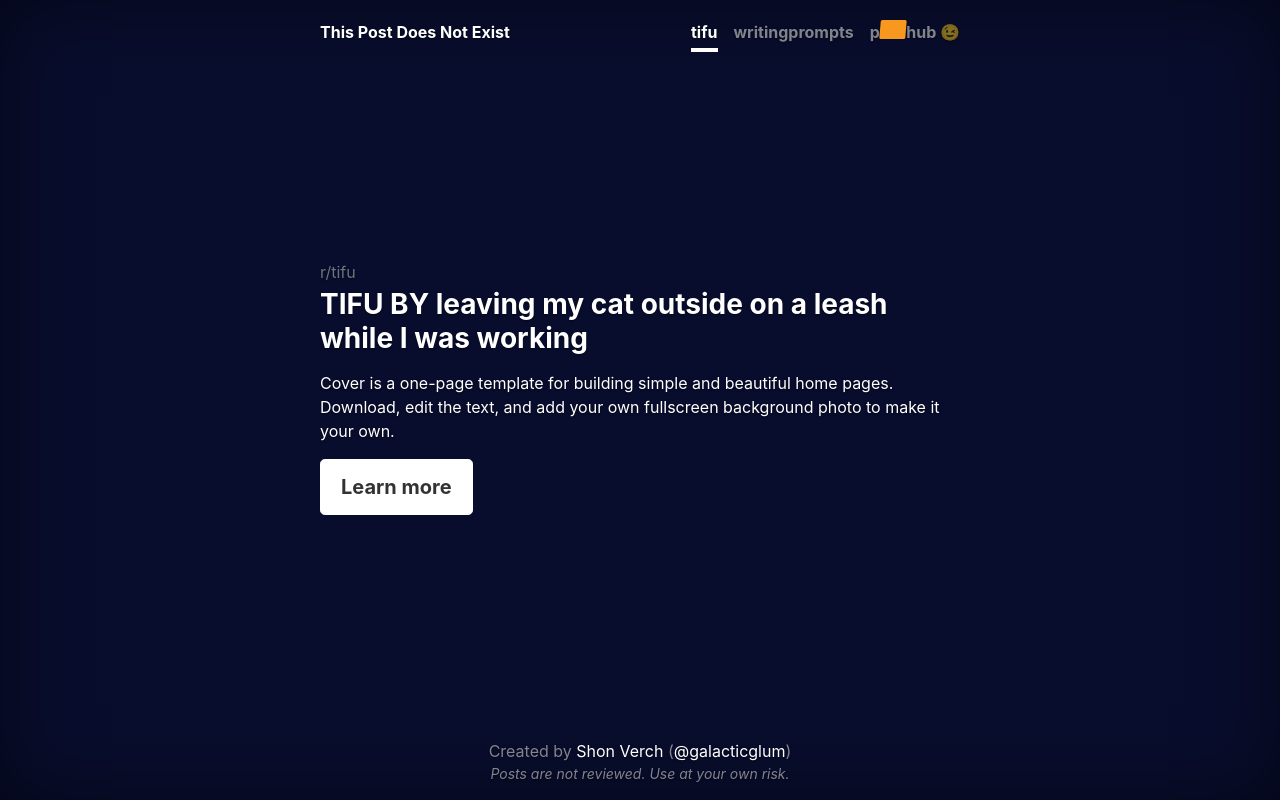
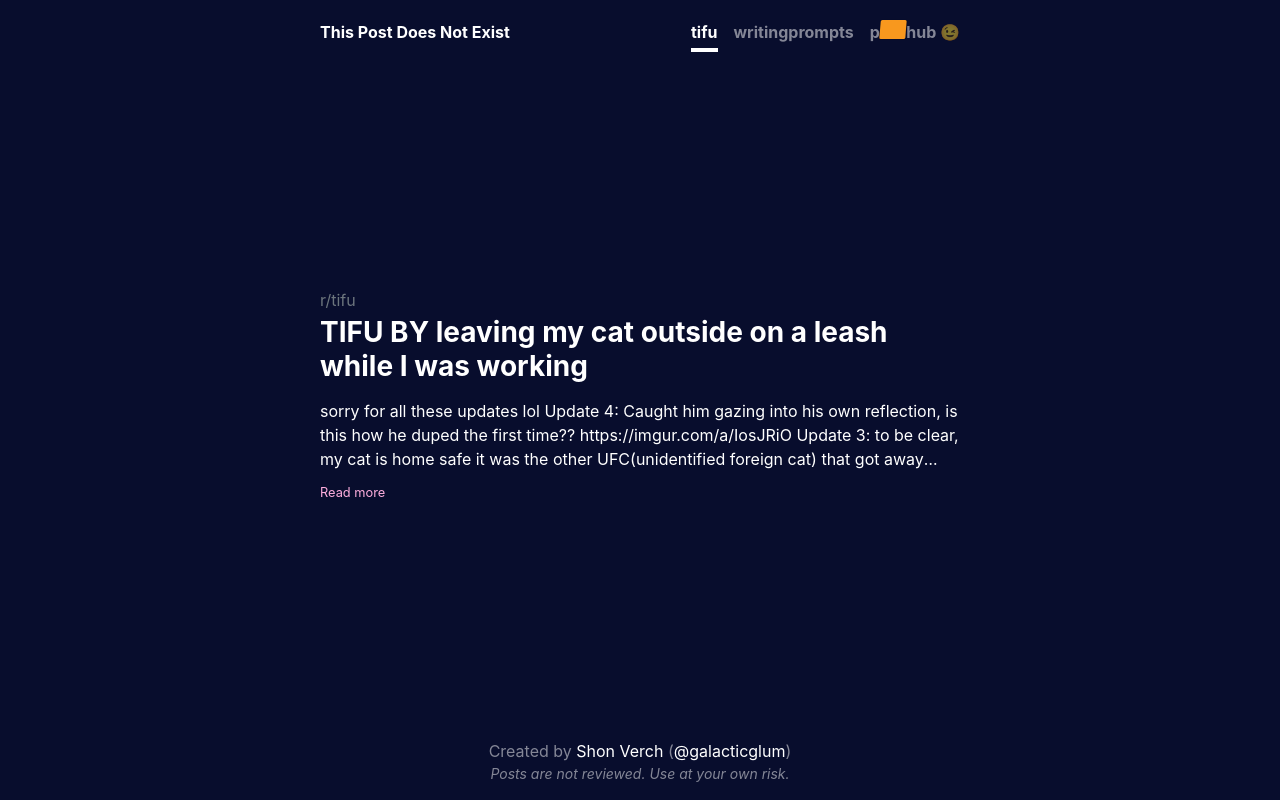
Before and after one commit to galacticglum/ai-redditor, a Python web app: template web_service/ai_redditor_service/templates/index.html in a window 1280 px wide. Run offline with Jinja, Linux system fonts and the light colour scheme; the template is opened without the code that fills it, so the values that code supplies are empty; some libraries are stand-ins or nearby versions.

Commit message:
Added text expansion/collapse to index

```diff
--- a/web_service/ai_redditor_service/static/css/index.css
+++ b/web_service/ai_redditor_service/static/css/index.css
@@ -49,8 +49,6 @@ body {
     display: -ms-flexbox;
     display: flex;
     color: #fff;
-    text-shadow: 0 .05rem .1rem rgba(0, 0, 0, .5);
-    box-shadow: inset 0 0 5rem rgba(0, 0, 0, .5);
 }
 
 .cover-container {
@@ -105,9 +103,6 @@ body {
 /*
 * Cover
 */
-.cover {
-    /* padding: 0 1.5rem; */
-}
 
 .cover .btn-lg {
     padding: .75rem 1.25rem;
@@ -153,3 +148,54 @@ body {
 .redacted-remove-hover span:after {
     background: none;
 }
+
+.text-link {
+    color: #feaede !important;
+    cursor: pointer;
+}
+
+.text-link:hover, .text-link:active {
+    color: #f9f871 !important;
+    text-decoration: none;
+}
+
+/* Truncate utilities */
+.truncate-line {
+    overflow: hidden;
+    display: -webkit-box;
+    -webkit-line-clamp: 1;
+    -webkit-box-orient: vertical;
+    -webkit-box-pack: end;
+  }
+
+.truncate-block-2 {
+  overflow: hidden;
+  display: -webkit-box;
+  -webkit-line-clamp: 2;
+  -webkit-box-orient: vertical;
+}
+
+
+.truncate-block-3 {
+  overflow: hidden;
+  display: -webkit-box;
+  -webkit-line-clamp: 3;
+  -webkit-box-orient: vertical;
+  -webkit-box-pack: end;
+}
+
+.truncate-block-4 {
+    overflow: hidden;
+    display: -webkit-box;
+    -webkit-line-clamp: 4;
+    -webkit-box-orient: vertical;
+    -webkit-box-pack: end;
+}
+
+.truncate-block-5 {
+    overflow: hidden;
+    display: -webkit-box;
+    -webkit-line-clamp: 5;
+    -webkit-box-orient: vertical;
+    -webkit-box-pack: end;
+}
--- a/web_service/ai_redditor_service/static/js/index.js
+++ b/web_service/ai_redditor_service/static/js/index.js
@@ -1,5 +1,28 @@
-$(function() {
+$(document).ready(function() {
     $('.redacted').hover(function() {
         $('.redacted').toggleClass('redacted-remove-hover');
-    })
-})
+    });
+
+    $('#collapse-toggle').on('click', function(e) {
+        // Toggling truncation works by changing the display CSS attribute.
+        var expanded = $('#collapse-toggle').data('expanded');
+        if (expanded === undefined) {
+            expanded = false;
+        }
+
+        expanded = !expanded;
+        const expandTargetElement = $($('#collapse-toggle').data('expand-target'));
+        const expandLabelElement = $($('#collapse-toggle').data('expand-label-target'));
+        if (expanded) {
+            expandTargetElement.addClass('d-block');
+            expandLabelElement.text('Read less');
+        } else {
+            expandTargetElement.removeClass('d-block');
+            expandLabelElement.text('Read more');
+        }
+
+        // Toggle padding on the footer
+        $('.mastfoot').toggleClass('pb-3');
+        $('#collapse-toggle').data('expanded', expanded)
+    });
+});
--- a/web_service/ai_redditor_service/templates/index.html
+++ b/web_service/ai_redditor_service/templates/index.html
@@ -28,6 +28,7 @@
     <link rel="stylesheet" href="../static/css/index.css">
 
     <style>
+        /* Page specific styling. */
         html,
         body {
             height: 100%;
@@ -35,7 +36,7 @@
         }
     </style>
 </head>
-<body class="text-center">
+<body>
     <div class="cover-container d-flex w-100 h-100 p-3 mx-auto flex-column">
         <header class="masthead mb-auto">
             <div class="inner">
@@ -48,21 +49,68 @@
             </div>
         </header>
 
-        <main role="main" class="inner cover text-left">
+        <main role="main" class="py-5">
             <p class="text-muted mb-1">r/tifu</p>
             <h3 class="font-weight-bold mb-3">TIFU BY leaving my cat outside on a leash while I was working</h3>
-            <p>
-                Cover is a one-page template for building simple and beautiful home pages. Download, edit
-                the text, and add your own fullscreen background photo to make it your own.
+            <p class="truncate-block-3 mb-2" id="post-body">
+                sorry for all these updates lol
+
+                Update 4: Caught him gazing into his own reflection, is this how he duped the first time??
+
+                https://imgur.com/a/IosJRiO
+
+                Update 3: to be clear, my cat is home safe it was the other UFC(unidentified foreign cat) that got away
+
+                Update 2: I realize I fucked up leaving him outside unattended. I'll be building that little shit a catio as recommended!
+
+                Update: wow thank you everyone, I'm so glad you enjoyed my big cat debacle 😂. Due to all your sage like wisdom I'm waiting at the docs meow to get it checked! **Just got back from doctors, got a tetanus shot and some antibiotics, thank you everyone!!
+
+                Today I fucked up by leaving my cat outside. First off I'll start by a background on my fat fuck of a cat. He's an "indoor" cat but tries to get outside at every opportunity he can. I didn't want him to be an outdoor cat, so we compromised and he's an outdoor cat. In the past I have left him on a long lead and an easy break collar but he has since figured out that he is fat enough to jump off something and it'll easily break. I then moved to a harness, which he then realized that he just needs to back up out of it. Now I have that shit on so tight that he can't anymore(can still fit my fingers through it, worry not gentle souls).
+
+                Anyway, I figured I'd be nice and let him out for a bit while I was working down stairs. There I am on the phone with a customer who won't stop asking questions and I begin to hear screams of pure fucking death coming from my yard. I'm trying to get rid of my customer so I can get to my cat and figure out what unholy hell he got himself into. My customer keeps saying some random ass shit that he should have said way earlier as it wasn't even relevant anymore. So I'm like yep ok yep trying to get rid of him and also nervous he can hear the fucking shit show in the background.
+
+                Finally I get that fek off the line and race upstairs thinking my cat jumped the fence and was now dangling from the line (I always have it shorter than the distance to the fence but figured he found a way to fuck me over once again).
+
+                I immediately see I was completely wrong and think I'm either tripping acid or there is another whale of a cat that looks god damn identical to mine:
+
+                https://imgur.com/a/Nvq6s2g
+
+                I snap a quick pic incase this cat gets away so I can post him online to try and find his owner's.
+
+                They're both so god damn fat and puffing out like no tomorrow I can't tell who's who. I figured I might be able to tell them a part because my cat is wearing his leash right? Nope. He has once again fucked me and has some how houdini'd the fuck outta the harness so now I have two heathens growling at eachother and I have no clue which one is mine.
+
+                I finally see the other cat has a black harness so I quickly grab that and go to hold my cat back. Before I can, he launches himself quicker than this jiggly beast has ever moved in his life. He full on tackles this other cat and they slap together like pb and jelly.
+
+                I manage to separate them relatively easy and I pick my cat up and hold the other ones harness so I can check him for wounds after I get mine inside. BIG MISTAKE. This cat fucks my day up, launches himself up my leg and scratches the fuck out of my hand. Meanwhile my cat is also trying to demolish the other cat and also attacks me in the process.
+
+                I get my cat inside and the other blubbering beast is now trying to jump the fence. But he's so god damn fat that he jumps and is literally sliding down the fence in slowmo like a cartoon character. I'm trying to catch him but he's surprisingly fast for a snorlax. I go back inside to grab treats to entice him but he's gone and I only had a 15 minute break at work.
+
+                I wanted to check him out to make sure he was ok but didn't have time to look for him anymore. I've left some food out for him to see if he'll come back. I figure he might be traumatized but a guy his size needs to keep his calories up🤷
+
+                My hand is now swollen a little and hurts to move😅
+
+                https://imgur.com/a/pUuAxwT
+
+                TLDR:
+
+                Left my cat outside on a leash, heard him screaming bloody murder while I was working. Run outside to see an identical fat cat. Try to separate them, both cats attack me and the other one gets away.
+
+                https://imgur.com/a/Nvq6s2g
+
+                https://imgur.com/a/pUuAxwT
             </p>
-            <p class="lead">
-                <a href="#" class="btn btn-lg btn-secondary">Learn more</a>
-            </p>
+            <a class="text-link" id="collapse-toggle" data-expand-target="#post-body"
+               data-expand-label-target='#readmore-label'>
+                <small id="readmore-label">Read more</small>
+            </a>
         </main>
 
-        <footer class="mastfoot mt-auto">
+        <footer class="mastfoot mt-auto text-center">
             <div class="inner">
-                <p class="p-0 m-0">Created by <a href="https://github.com/galacticglum">Shon Verch</a> (<a href="https://twitter.com/galacticglum">@galacticglum</a>)</p>
+                <p class="p-0 m-0">
+                    Created by <a href="https://github.com/galacticglum">Shon Verch</a>
+                    (<a href="https://twitter.com/galacticglum">@galacticglum</a>)
+                </p>
                 <p class="p-0 m-0" style="font-size: 14px;"><i>Posts are not reviewed. Use at your own risk.</i></p>
             </div>
         </footer>
```
